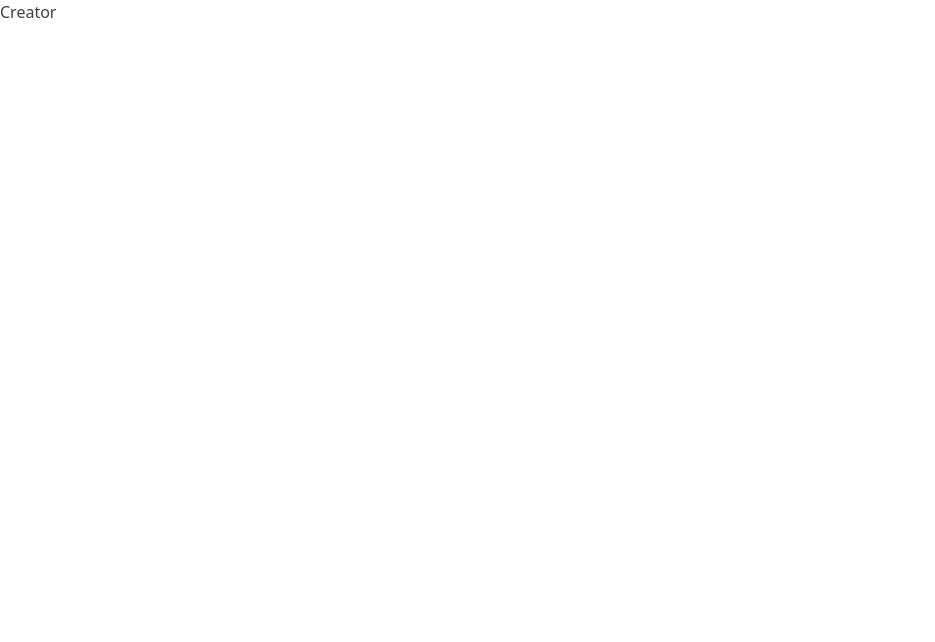
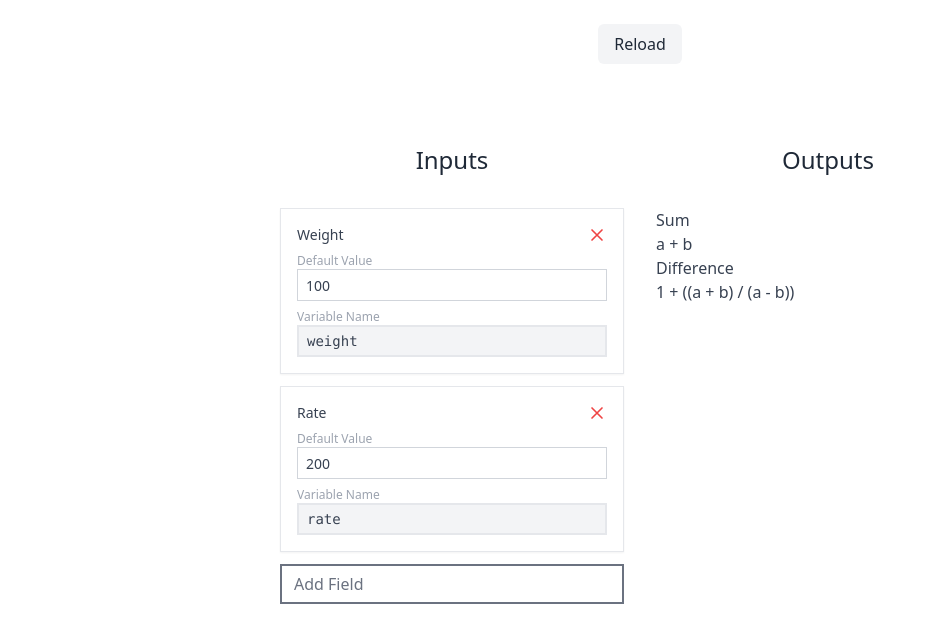
Before and after one commit to vaibhavshn/vcalc, a Next.js app: page / in a window 1280 px wide. Shown: the top 642 px of the page, without its empty margins (0-935 px from the left). Built offline with nearby package versions, Linux system fonts and the light colour scheme.

Commit message:
new: Added InputField to add new inputs fields

```diff
--- a/components/Creator.tsx
+++ b/components/Creator.tsx
@@ -1,8 +1,59 @@
-import useInputs, { InputActions } from '@/hooks/inputs';
-import useOutputs, { OutputActions } from '@/hooks/outputs';
+import useCreator, { InputActions, OutputActions } from '@/hooks/creator';
+import { useEffect } from 'react';
+import { formatField } from '@/lib/format';
+
+import InputsView from '@/components/InputsView';
 
 export default function Creator() {
-  const [inputs, dispatchInputs] = useInputs();
-  const [outputs, dispatchOutputs] = useOutputs();
-  return <div>Creator</div>;
+  const {
+    inputs,
+    dispatchInputs,
+    outputs,
+    dispatchOutputs,
+    variableExists,
+    formatExpression,
+  } = useCreator();
+
+  useEffect(() => {
+    dispatchInputs({ type: InputActions.clear });
+    dispatchInputs({
+      type: InputActions.add,
+      data: { weight: 100, rate: 200 },
+    });
+    dispatchOutputs({ type: OutputActions.clear });
+    dispatchOutputs({
+      type: OutputActions.add,
+      data: { sum: 'a + b', difference: '1 + (a + b) / (a-b)' },
+    });
+  }, []);
+
+  return (
+    <div>
+      <div className="grid grid-cols-1 md:grid-cols-2 gap-8 w-full max-w-3xl mx-auto p-6">
+        <div>
+          <h3 className="text-2xl font-light text-gray-800 text-center my-8">
+            Inputs
+          </h3>
+          <InputsView
+            inputs={inputs}
+            dispatcher={dispatchInputs}
+            variableExists={variableExists}
+          />
+        </div>
+        <div>
+          <h3 className="text-2xl font-light text-gray-800 text-center my-8">
+            Outputs
+          </h3>
+          <div>
+            {Object.entries(outputs).map(([field, expr]) => (
+              <div key={field}>
+                <div>{formatField(field)}</div>
+                <div>{formatExpression(expr)}</div>
+              </div>
+            ))}
+          </div>
+        </div>
+      </div>
+    </div>
+  );
 }
--- /dev/null
+++ b/components/InputsView.tsx
@@ -0,0 +1,129 @@
+import { FormEvent } from 'react';
+import { camelCase } from 'lodash';
+import { AnimatePresence, motion } from 'framer-motion';
+import { XIcon } from '@heroicons/react/outline';
+
+import { formatField } from '@/lib/format';
+import { InputActions, Inputs } from '@/hooks/inputs';
+
+const InputCard = ({
+  dispatcher,
+  data,
+}: {
+  dispatcher: Function;
+  data: [string, string];
+}) => {
+  const [field, value] = data;
+  return (
+    <div className="flex flex-col w-full p-4 border shadow-sm" key={field}>
+      <div className="flex items-center justify-between">
+        <div className="text-sm">{formatField(field)}</div>
+        <XIcon
+          className="h-5 text-red-500 cursor-pointer"
+          onClick={(_) =>
+            dispatcher({ type: InputActions.delete, data: field })
+          }
+        />
+      </div>
+      <div className="flex flex-col mt-2">
+        <div className="text-xs text-gray-400">Default Value</div>
+        <input
+          type="text"
+          placeholder="Default value"
+          className="border h-8 px-2 text-sm border-gray-300"
+          defaultValue={value}
+          onChange={(e) => {
+            dispatcher({
+              type: InputActions.update,
+              data: { [field]: e.target.value },
+            });
+          }}
+        />
+      </div>
+      <div className="flex flex-col mt-2">
+        <div className="text-xs text-gray-400">Variable Name</div>
+        <div className="flex items-center w-full h-8 px-2 border-2 text-sm font-mono bg-gray-100">
+          {field}
+        </div>
+      </div>
+    </div>
+  );
+};
+
+const InputField = ({
+  dispatcher,
+  variableExists,
+}: {
+  dispatcher: Function;
+  variableExists: Function;
+}) => {
+  const handleSubmit = (e: FormEvent) => {
+    if (e) e.preventDefault();
+    const target = e.target as typeof e.target & {
+      inputText: { value: string };
+    };
+    const field = camelCase(target.inputText.value);
+    if (variableExists(field)) {
+      alert(
+        `The field variable name "${field}" is already in use, please try again.`
+      );
+      return;
+    }
+    dispatcher({ type: InputActions.add, data: { [field]: '' } });
+
+    target.inputText.value = '';
+    return false;
+  };
+  return (
+    <form onSubmit={handleSubmit}>
+      <input
+        type="text"
+        name="inputText"
+        placeholder="Add Field"
+        className="w-full h-10 px-3 border-2"
+      />
+    </form>
+  );
+};
+
+const InputsView = ({
+  inputs,
+  dispatcher,
+  variableExists,
+}: {
+  inputs: Inputs;
+  dispatcher: Function;
+  variableExists: Function;
+}) => {
+  return (
+    <div className="flex flex-col w-full max-w-md mx-auto space-y-3">
+      <AnimatePresence>
+        {Object.entries(inputs).map((data) => {
+          const [field, _] = data;
+          return (
+            <motion.div
+              layout
+              key={field}
+              initial={{ scale: 0.5, opacity: 0.5 }}
+              animate={{ scale: 1.0, opacity: 1.0 }}
+              exit={{ scale: 0.4, opacity: 0 }}
+            >
+              <InputCard dispatcher={dispatcher} data={data} />
+            </motion.div>
+          );
+        })}
+        <motion.div
+          layout
+          key="inputText"
+          initial={{ scale: 0.5, opacity: 0.5 }}
+          animate={{ scale: 1.0, opacity: 1.0 }}
+          exit={{ scale: 0.4, opacity: 0 }}
+        >
+          <InputField dispatcher={dispatcher} variableExists={variableExists} />
+        </motion.div>
+      </AnimatePresence>
+    </div>
+  );
+};
+
+export default InputsView;
--- /dev/null
+++ b/hooks/creator.ts
@@ -0,0 +1,44 @@
+import { Parser } from 'expr-eval';
+import { startCase } from 'lodash';
+import useInputs, { InputActions } from './inputs';
+import useOutputs, { OutputActions } from './outputs';
+
+const useCreator = () => {
+  const parser = new Parser();
+  const [inputs, dispatchInputs] = useInputs();
+  const [outputs, dispatchOutputs] = useOutputs();
+
+  const variableExists = (variable: string) => {
+    return variable in inputs || variable in outputs;
+  };
+
+  const validateExpression = (expr: string): boolean => {
+    try {
+      parser.parse(expr);
+      return true;
+    } catch (_) {}
+    return false;
+  };
+
+  const formatExpression = (expr: string) => {
+    if (validateExpression(expr)) {
+      const fmt_expr = parser.parse(expr).toString();
+      return fmt_expr.substr(1, fmt_expr.length - 2);
+    }
+    return '';
+  };
+
+  return {
+    inputs,
+    dispatchInputs,
+    outputs,
+    dispatchOutputs,
+    variableExists,
+    parser,
+    formatExpression,
+    validateExpression,
+  };
+};
+
+export default useCreator;
+export { InputActions, OutputActions };
--- a/hooks/inputs.ts
+++ b/hooks/inputs.ts
@@ -16,10 +16,9 @@ interface InputAction {
 }
 
 const useInputs = () => {
-  const [inputs, setInputs]: [inputs: Inputs, setInputs: Function] = useState({
-    a: '120',
-    b: '100',
-  });
+  const [inputs, setInputs]: [inputs: Inputs, setInputs: Function] = useState(
+    {}
+  );
 
   const addInput = (input: Inputs) => {
     setInputs(Object.assign({}, inputs, input));
@@ -42,6 +41,7 @@ const useInputs = () => {
         setInputs({});
         break;
       default:
+        console.log('default');
         break;
     }
   };
--- a/hooks/outputs.ts
+++ b/hooks/outputs.ts
@@ -17,10 +17,7 @@ interface OutputAction {
 
 const useOutputs = () => {
   const [outputs, setOutputs]: [outputs: Outputs, setOutputs: Function] =
-    useState({
-      sum: 'a+b',
-      difference: 'c - a',
-    });
+    useState({});
 
   const addOutput = (input: Outputs) => {
     setOutputs(Object.assign({}, outputs, input));
--- /dev/null
+++ b/lib/format.ts
@@ -0,0 +1,5 @@
+import { startCase } from 'lodash';
+
+export const formatField = (field: string) => {
+  return field.length == 1 ? field : startCase(field);
+};
--- a/package.json
+++ b/package.json
@@ -10,12 +10,14 @@
   "dependencies": {
     "@heroicons/react": "^1.0.1",
     "expr-eval": "^2.0.2",
+    "framer-motion": "^4.1.17",
     "lodash": "^4.17.21",
     "next": "10.2.3",
     "react": "17.0.2",
     "react-dom": "17.0.2"
   },
   "devDependencies": {
+    "@tailwindcss/forms": "^0.3.3",
     "@types/lodash": "^4.14.170",
     "@types/react": "17.0.9",
     "autoprefixer": "^10.2.6",
--- a/pages/index.tsx
+++ b/pages/index.tsx
@@ -8,6 +8,12 @@ export default function Home() {
         <title>VCalc - Design your calculator</title>
       </Head>
       <div>
+        <button
+          onClick={(_) => window.location.reload()}
+          className="px-4 py-2 bg-gray-100 text-gray-800 rounded-md mx-auto my-6 block"
+        >
+          Reload
+        </button>
         <Creator />
       </div>
     </div>
--- a/tailwind.config.js
+++ b/tailwind.config.js
@@ -7,12 +7,12 @@ module.exports = {
   theme: {
     extend: {
       colors: {
-        gray: colors.trueGray,
+        trueGray: colors.trueGray,
       },
     },
   },
   variants: {
     extend: {},
   },
-  plugins: [],
+  plugins: [require('@tailwindcss/forms')],
 };
```
Also changed, not shown: 1 other file (tests, documents, lock files or other folders).
